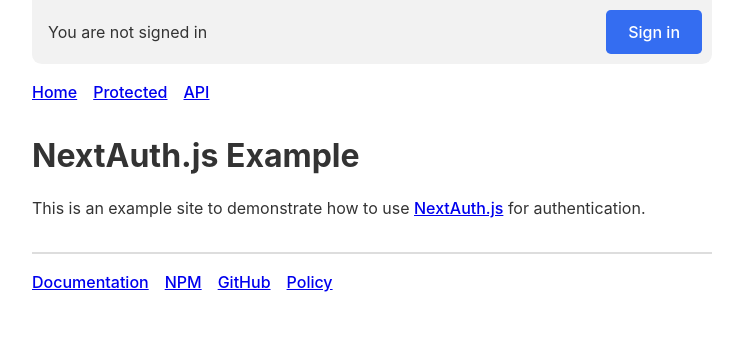
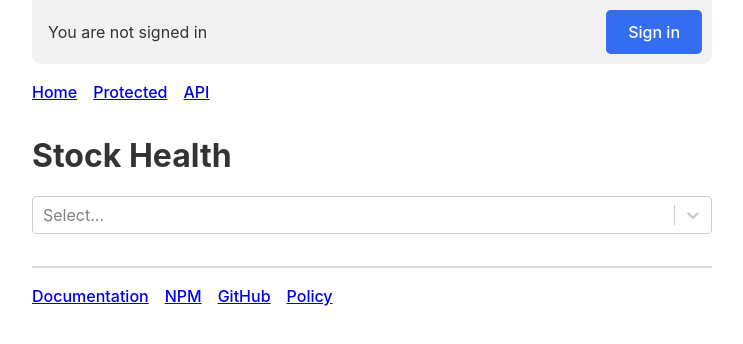
Before and after one commit to sarthakagrawal927/stock-health, a Next.js app: page / in a window 1280 px wide. Shown: the top 344 px of the page, without its empty margins (268-1011 px from the left). Built offline with nearby package versions, Linux system fonts and the light colour scheme; no server answers.

Commit message:
added files

```diff
--- a/package.json
+++ b/package.json
@@ -4,7 +4,6 @@
   "private": true,
   "description": "stocks op",
   "repository": "",
-
   "homepage": "",
   "main": "",
   "scripts": {
@@ -23,6 +22,7 @@
     "next": "^10.2.2",
     "next-auth": "^3.23.1",
     "react": "^17.0.2",
-    "react-dom": "^17.0.2"
+    "react-dom": "^17.0.2",
+    "react-select": "^4.3.1"
   }
 }
--- a/pages/index.js
+++ b/pages/index.js
@@ -1,12 +1,12 @@
-import Layout from '../components/layout'
+import Layout from "../components/layout";
+import Select from "react-select";
+const data = require("../stock_data/test.json");
 
-export default function Page () {
+export default function Page() {
   return (
     <Layout>
-      <h1>NextAuth.js Example</h1>
-      <p>
-        This is an example site to demonstrate how to use <a href={`https://next-auth.js.org`}>NextAuth.js</a> for authentication.
-      </p>
+      <h1>Stock Health</h1>
+      <Select options={data} instanceId='some random ID' isMulti />
     </Layout>
-  )
+  );
 }
```
Also changed, not shown: 1 other file (tests, documents, lock files or other folders).
